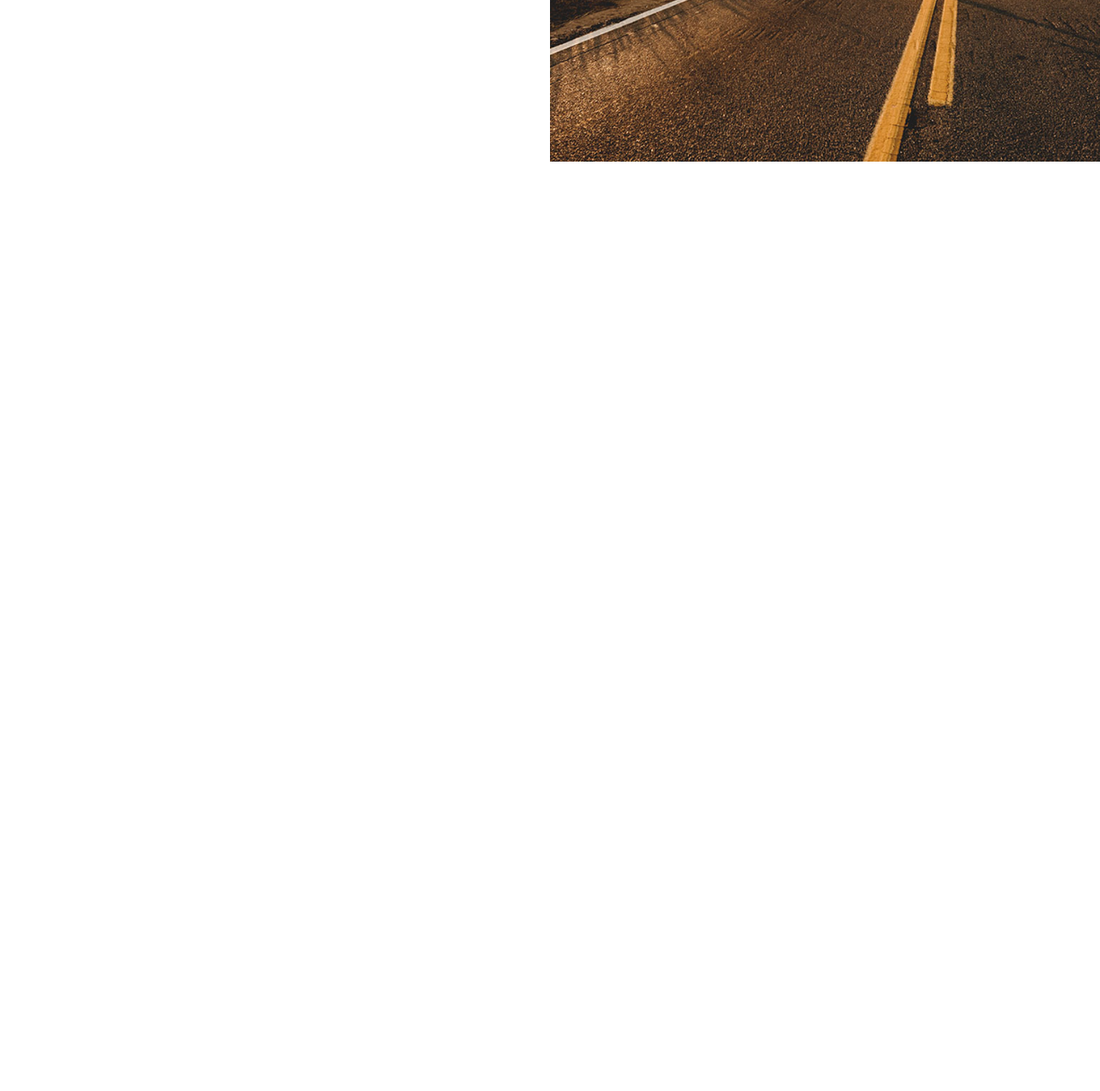
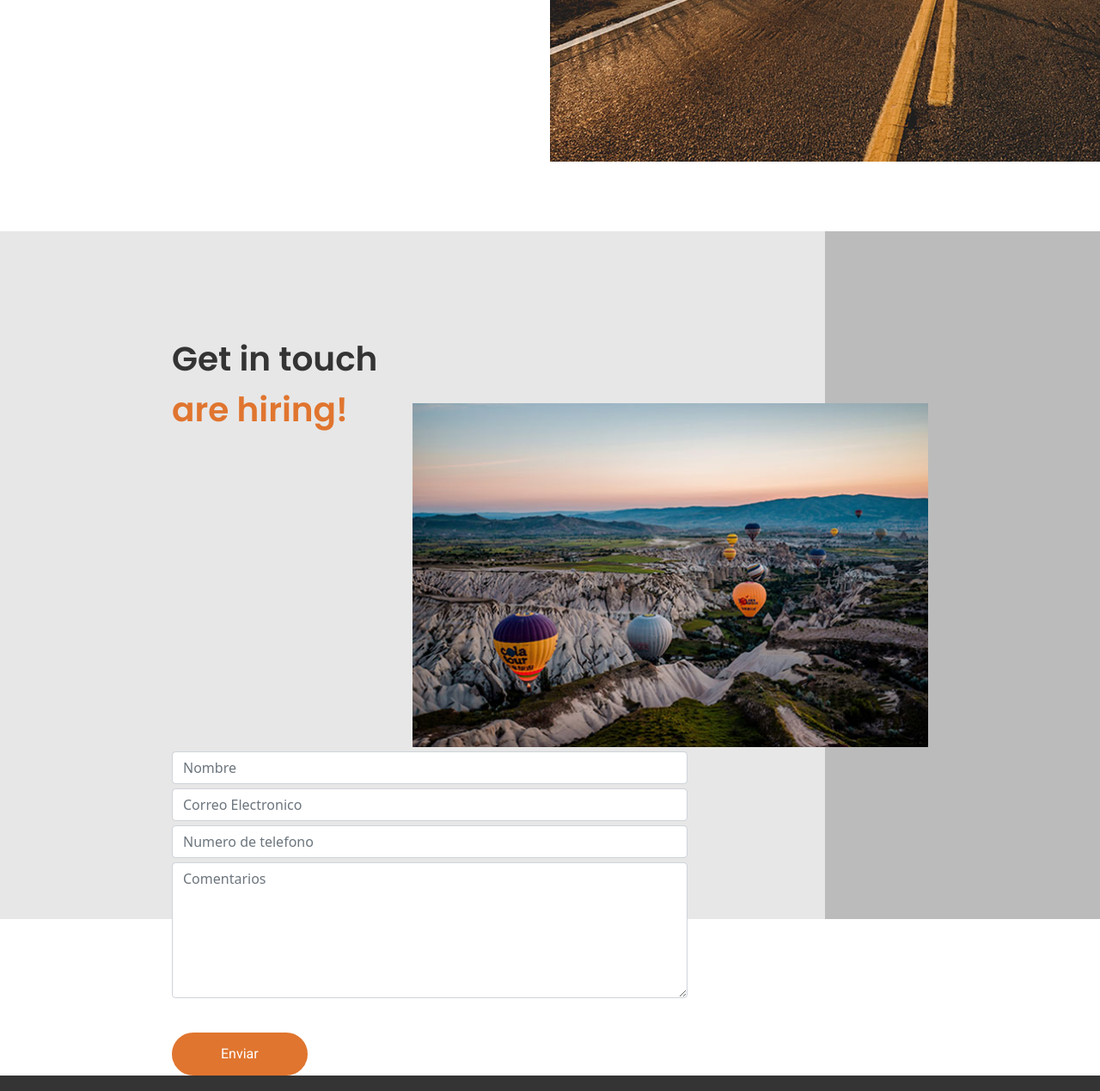
Before and after one commit to Lautaro48/proyectoFinal, a plain HTML site: page index.html in a window 1280 px wide. Shown: the part 2831-4100 px from the top of the page at 86% size. Before the commit the page ends 3100 px from the top, so only its background shows below. Drawn offline with nearby package versions, Linux system fonts and the light colour scheme.

Commit message:
Ultimos Arreglos

```diff
--- a/index.html
+++ b/index.html
@@ -22,15 +22,15 @@
     <title>25WATTS</title>
 </head>
 <body>
-    <header>
+    <header id="home">
         <nav class="nav">
             <img src="images/top-logo.svg" alt="logo" class="logo">
             <ul class="menu">
                 <li><a href="#">Home</a></li>
                 <li><a href="#About">About</a></li>
-                <li><a href="#">Product</a></li>
-                <li><a href="#">Services</a></li>
-                <li><a href="#">Contact</a></li>
+                <li><a href="#Product">Product</a></li>
+                <li><a href="#Services">Services</a></li>
+                <li><a href="#Contact">Contact</a></li>
             </ul>
         </nav>
         <div class="text1">
@@ -104,6 +104,23 @@
         </div>
         </div>
     </section>
+    <section id="Contact">
+        <div class="fondo_contact"></div>
+        <div class="text5">
+            <p><b class="black">Get in touch</b> <b class="orange"> are hiring!</b></p>
+        </div>
+        <form class="formulario">
+            <input type="text" placeholder="Nombre" class="form-control">
+            <input type="email" placeholder="Correo Electronico" class="form-control">
+            <input type="number" placeholder="Numero de telefono" class="form-control">
+                <textarea name="Comentarios" cols="30" rows="6" placeholder="Comentarios" class="form-control"></textarea>
+            <button class="bnt_form">Enviar</button>
+        </form>
+    </section>
+    <footer>
+        <p>2020 © All rights reserved.</p>
+        <img src="images/footer-logo.svg" alt="logo_footer" class="logo_footer">
+    </footer>
 
     <!-- Link JS Boostrap-->
     <script src="https://cdn.jsdelivr.net/npm/bootstrap@5.1.0/dist/js/bootstrap.bundle.min.js" integrity="sha384-U1DAWAznBHeqEIlVSCgzq+c9gqGAJn5c/t99JyeKa9xxaYpSvHU5awsuZVVFIhvj" crossorigin="anonymous"></script>
--- a/style.css
+++ b/style.css
@@ -111,6 +111,7 @@ header button {
     width: 1000px;
     height: 600px;
     background-image: url(images/section3-image.png);
+    background-size: cover;
     display: flex;
     justify-content: flex-end;
     align-items: flex-end;
@@ -136,7 +137,7 @@ header button {
 .accordion_propio {
     width: 45%;
     height: 30%;
-    margin-left: 150px;
+    margin-left: 200px;
     padding-top: 200px;
 }
 .accordion_propio p {
@@ -150,3 +151,61 @@ header button {
     font-weight: 500;
     color: #5F6368;
 }
+#Contact {
+    width: 100%;
+    height: 800px;
+    background: rgb(231,231,231);
+    background: linear-gradient(90deg, rgba(231,231,231,1) 75%, rgba(187,187,187,1) 75%);
+}
+.text5 {
+    width: 300px;
+    font-family: 'Poppins', sans-serif;
+    font-size: 39px;
+    margin-left: 200px;
+    padding-top: 120px;
+}
+.formulario {
+    width: 600px;
+    margin-left: 200px;
+    float: left;
+}
+.formulario input, textarea, button {
+    margin: 5px 0;
+}
+.formulario button {
+    color: #fff;
+    font-family: 'Roboto', sans-serif;
+    font-size: 16px;
+    padding: 10px 54px;
+    margin-top: 40px;
+    background-color: #e0752f;
+    border: solid #e0752f;
+    border-radius: 25px;
+}
+.fondo_contact {
+    width: 600px;
+    height: 400px;
+    margin-top: 200px;
+    margin-right: 200px;
+    background-image: url(images/contact-image.png);
+    background-position: center;
+    background-size: cover;
+    float: right;
+}
+footer {
+    width: 100%;
+    height: 100px;
+    background-color: #343434;
+    display: flex;
+    justify-content: space-between;
+    align-items: center;
+}
+footer img {
+    margin-right: 200px;
+}
+footer p {
+    color: #dce1da;
+    font-family: 'Roboto', sans-serif;
+    font-size: 16px;
+    margin-left: 200px;
+}
```
